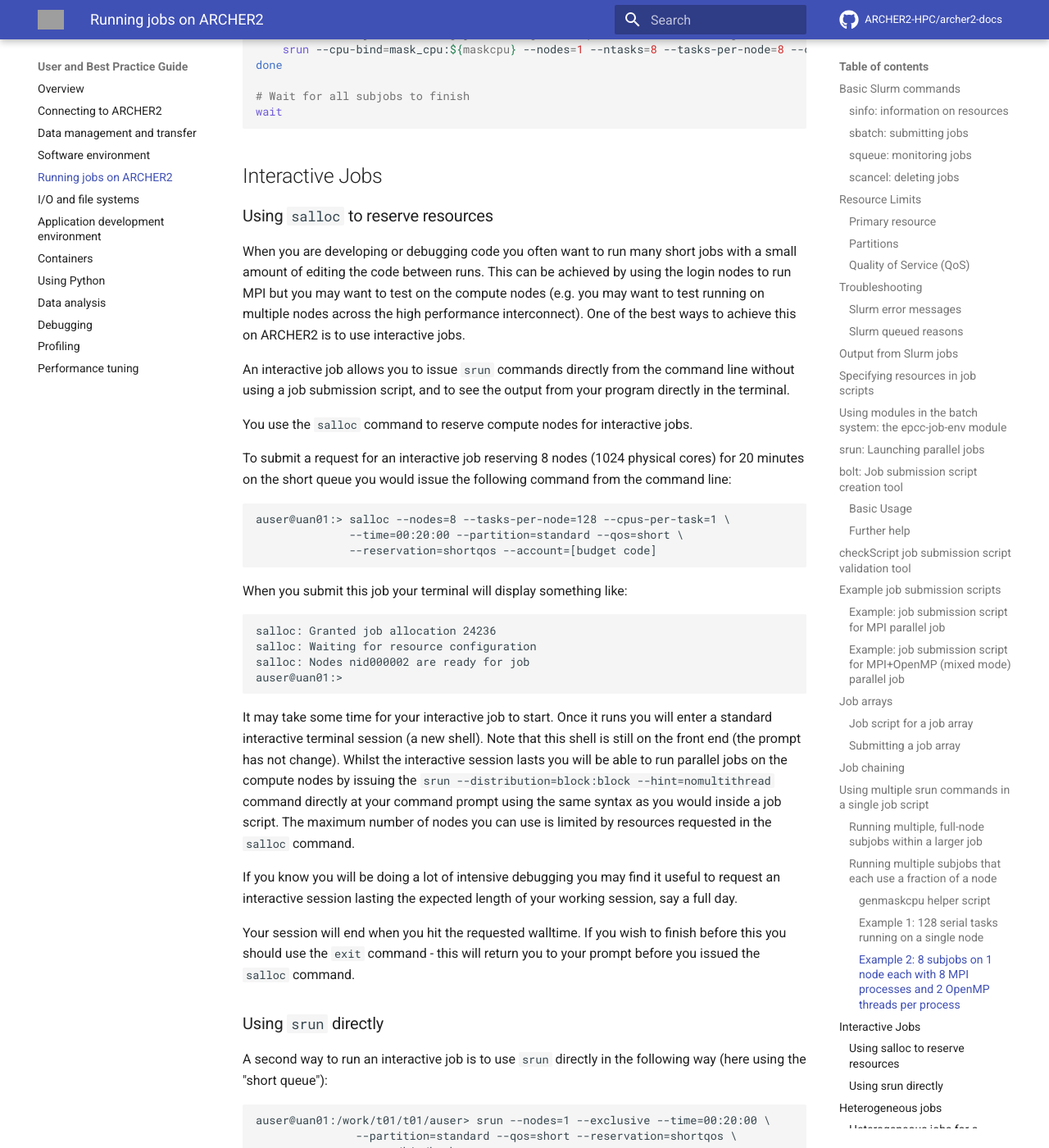
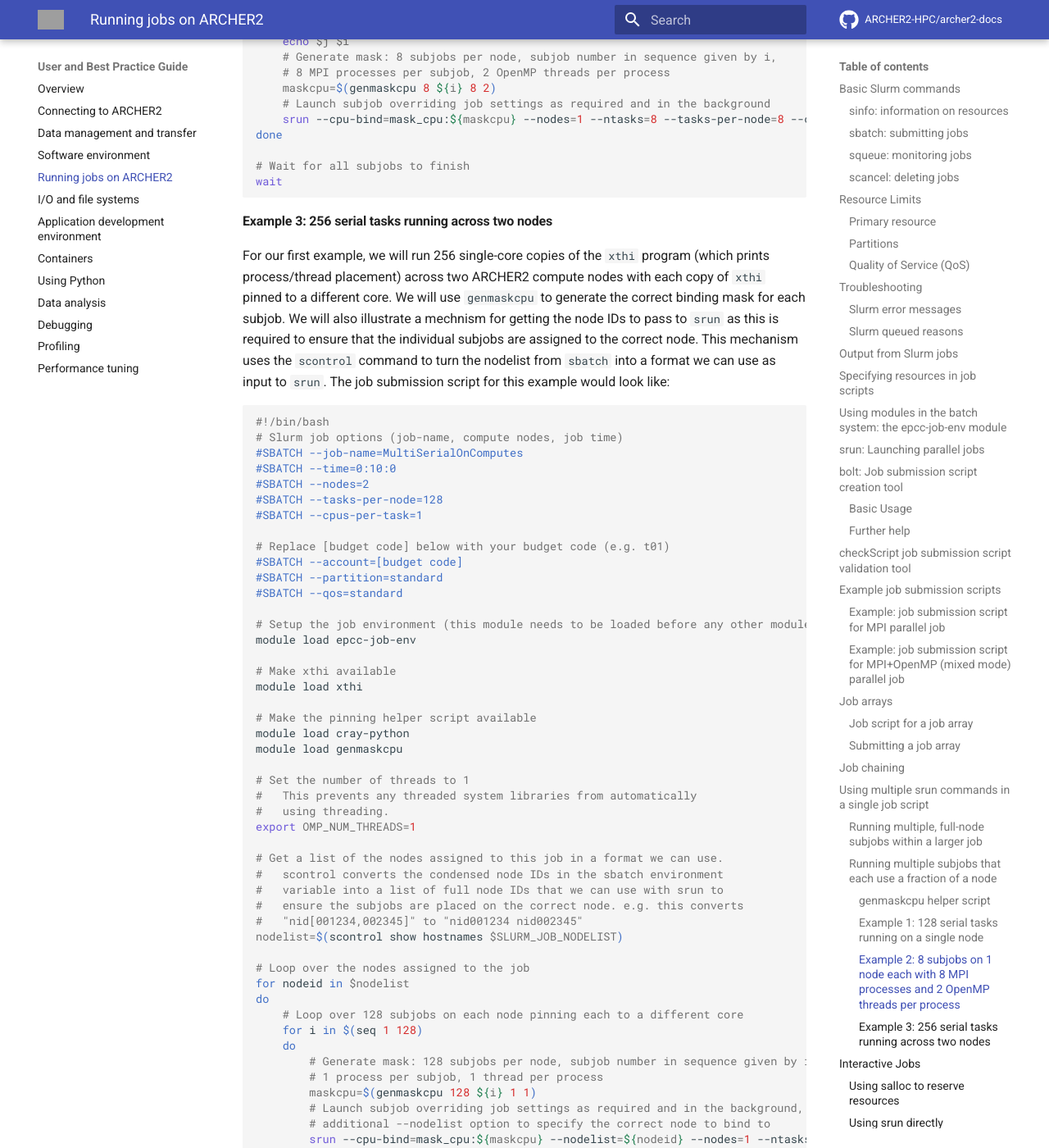
Before and after one commit to ARCHER2-HPC/archer2-docs, an MkDocs documentation site: the page built from docs/user-guide/scheduler.md, in a window 1280 px wide and 1400 px high, scrolled down 21492 px. Shown: the whole window at 82% size. Built offline with MkDocs 1.6.1 and Material for MkDocs 9.7.7, drawn with Linux system fonts in a browser that asks for light colours; comment, search, counter and statistics services are not loaded; some of the changed text lies outside the part shown; grey boxes are pictures that could not be loaded.

Commit message:
Adds example of running multiple subjobs per node across multiple nodes

````diff
--- a/docs/user-guide/scheduler.md
+++ b/docs/user-guide/scheduler.md
@@ -798,11 +798,16 @@
  - You will need to place each `srun` command into the background and
    then use the `wait` command at the end of the submission script to
    make sure it does not exit before the commands are complete.
+ - If you want to use more than one node in the job and use multiple `srun`
+   per node (e.g. 256 single core processes across 2 nodes) then you need
+   to pass the node ID to the `srun` commands otherwise Slurm will oversubscribe
+   cores on the first node.
 
 Below, we briefly describe the `genmaskcpu` helper script and then provide
-two examples or running multiple subjobs in a node, one that runs 128
-serial processes across a single node and one that runs 8 subjobs each of
-which use 8 MPI processes with 2 OpenMP threads per MPI process.
+three examples or running multiple subjobs in a node, one that runs 128
+serial processes across a single node; one that runs 8 subjobs each of
+which use 8 MPI processes with 2 OpenMP threads per MPI process; and one
+that runs 256 serial processes across two nodes.
 
 #### `genmaskcpu` helper script
 
@@ -942,6 +947,72 @@
     maskcpu=$(genmaskcpu 8 ${i} 8 2)
     # Launch subjob overriding job settings as required and in the background
     srun --cpu-bind=mask_cpu:${maskcpu} --nodes=1 --ntasks=8 --tasks-per-node=8 --cpus-per-task=2 xthi > placement${i}.txt &
+done
+
+# Wait for all subjobs to finish
+wait
+```
+
+#### Example 3: 256 serial tasks running across two nodes
+
+For our first example, we will run 256 single-core copies of the `xthi` program (which
+prints process/thread placement) across two ARCHER2 compute nodes with each
+copy of `xthi` pinned to a different core. We will use `genmaskcpu` to generate the
+correct binding mask for each subjob. We will also illustrate a mechnism for getting the
+node IDs to pass to `srun` as this is required to ensure that the individual subjobs are
+assigned to the correct node. This mechanism uses the `scontrol` command to turn the
+nodelist from `sbatch` into a format we can use as input to `srun`. The job submission
+script for this example would look like:
+
+```slurm
+#!/bin/bash
+# Slurm job options (job-name, compute nodes, job time)
+#SBATCH --job-name=MultiSerialOnComputes
+#SBATCH --time=0:10:0
+#SBATCH --nodes=2
+#SBATCH --tasks-per-node=128
+#SBATCH --cpus-per-task=1
+
+# Replace [budget code] below with your budget code (e.g. t01)
+#SBATCH --account=[budget code]
+#SBATCH --partition=standard
+#SBATCH --qos=standard
+
+# Setup the job environment (this module needs to be loaded before any other modules)
+module load epcc-job-env
+
+# Make xthi available
+module load xthi
+
+# Make the pinning helper script available
+module load cray-python
+module load genmaskcpu
+
+# Set the number of threads to 1
+#   This prevents any threaded system libraries from automatically
+#   using threading.
+export OMP_NUM_THREADS=1
+
+# Get a list of the nodes assigned to this job in a format we can use.
+#   scontrol converts the condensed node IDs in the sbatch environment
+#   variable into a list of full node IDs that we can use with srun to
+#   ensure the subjobs are placed on the correct node. e.g. this converts
+#   "nid[001234,002345]" to "nid001234 nid002345"
+nodelist=$(scontrol show hostnames $SLURM_JOB_NODELIST)
+
+# Loop over the nodes assigned to the job
+for nodeid in $nodelist
+do
+    # Loop over 128 subjobs on each node pinning each to a different core
+    for i in $(seq 1 128)
+    do
+        # Generate mask: 128 subjobs per node, subjob number in sequence given by i,
+        # 1 process per subjob, 1 thread per process
+        maskcpu=$(genmaskcpu 128 ${i} 1 1)
+        # Launch subjob overriding job settings as required and in the background, note
+        # additional --nodelist option to specify the correct node to bind to
+        srun --cpu-bind=mask_cpu:${maskcpu} --nodelist=${nodeid} --nodes=1 --ntasks=1 --tasks-per-node=1 xthi > placement_${nodeid}_${i}.txt &
+    done
 done
 
 # Wait for all subjobs to finish
````
